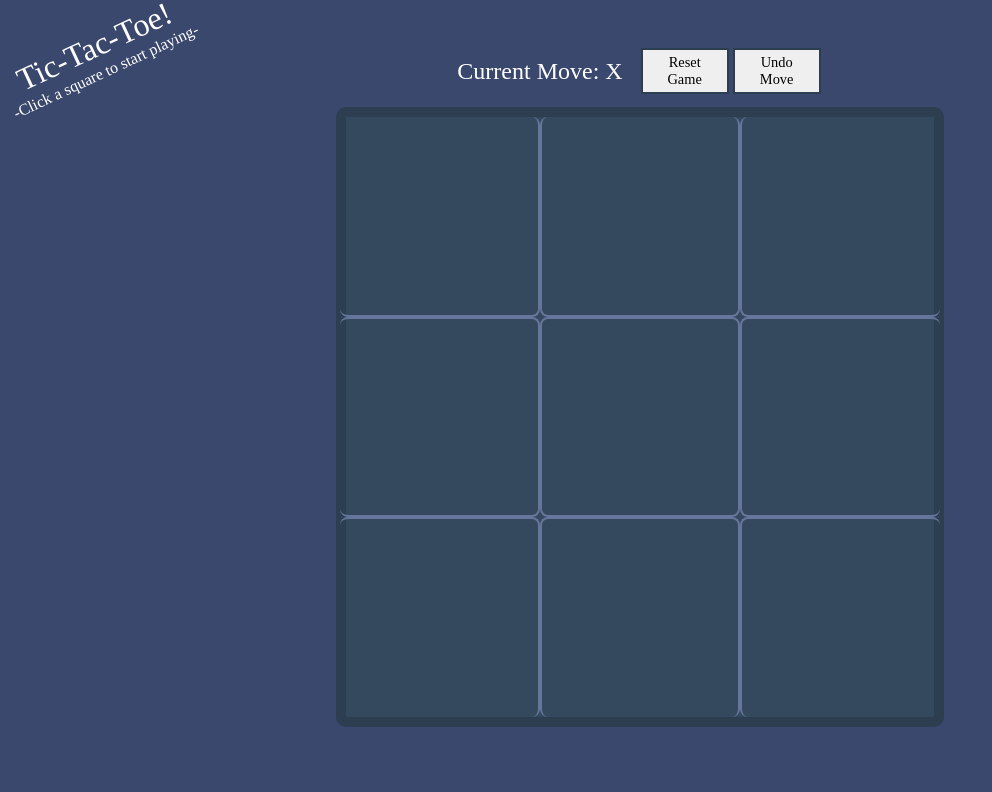
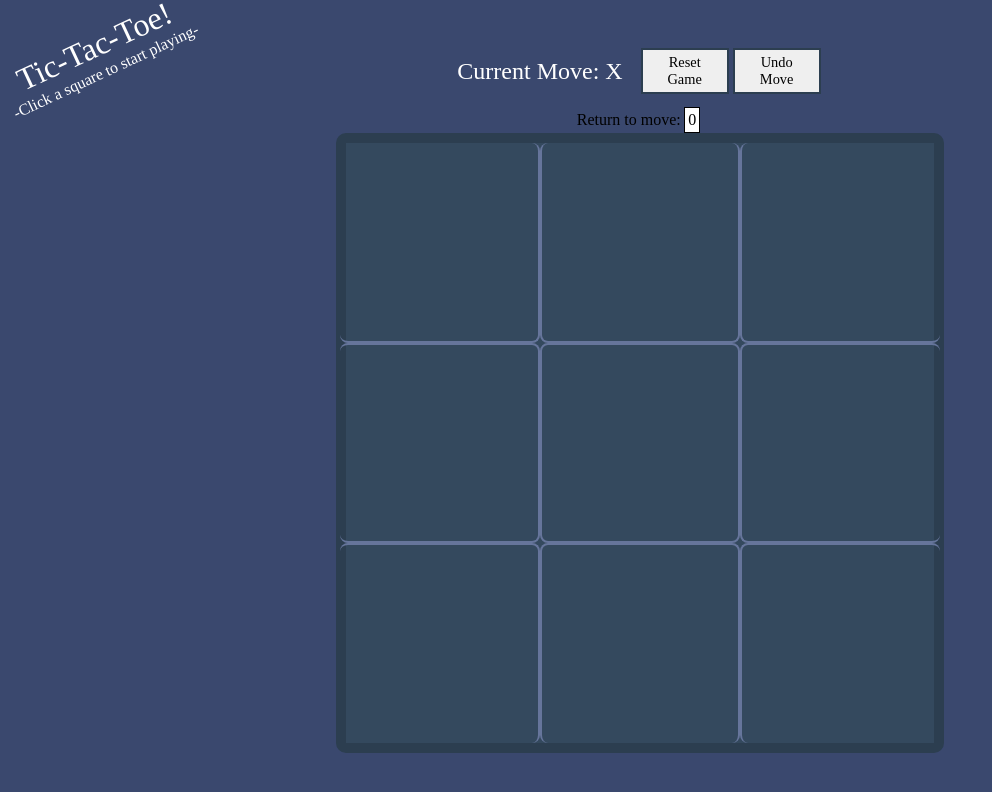
Before and after one commit to Vroomfrondal/Tic-Tac-Toe, a React (Create React App) app: page / in a window 1280 px wide. Shown: the top 792 px of the page, without its empty margins (0-992 px from the left). Built offline with nearby package versions, Linux system fonts and the light colour scheme; a web font is replaced by a local one.

Commit message:
Undo history functionality, modal feature change
- Fixed Modal closing when clicking outside the modal (intended feature but removed nonetheless)

 - Added undo to any move functionality

```diff
--- a/src/components/Board.css
+++ b/src/components/Board.css
@@ -54,6 +54,24 @@
   border: 10px solid #2c3e50;
   border-radius: 10px;
   color: #fff;
+}
+
+.undoHistory_dom_container {
+  display: flex;
+  justify-content: center;
+  align-items: center;
+}
+
+.pick_undo_button {
+  border: 1px solid black;
+  color: black;
+  background-color: white;
+  display: flex;
+  margin: 0rem 0.2rem 0rem 0.2rem;
+  padding: 0.2rem;
+  justify-content: space-between;
+  width: 1rem;
+  text-align: center;
 }
 
 @keyframes shake {
--- a/src/components/Board.tsx
+++ b/src/components/Board.tsx
@@ -12,9 +12,8 @@ const Board = () => {
   const [falseInput, setFalseInput] = useState(false)
   const [gameOver, setGameOver] = useState(false)
   const [modalOpenStatus, setModalOpenStatus] = useState(false)
-  const [undoPicture, setUndoPicture] = useState<string[][]>([
-    Array(9).fill(null),
-  ])
+  const [undoPicture, setUndoPicture] = useState<string[][]>([Array(9).fill(null)])
+  const [moveHistoryPicture, setMoveHistoryPicture] = useState<string[][]>([])
 
   // Win/Lose/Draw Condition
   useEffect(() => {
@@ -43,22 +42,36 @@ const Board = () => {
     if (gameOver === true) setModalOpenStatus(true)
   }, [gameOver])
 
-  // Shake Board on bad input
+  // CSS Shake Board on bad input
   useEffect(() => {
     setTimeout(() => {
       setFalseInput(false)
     }, 1000)
   }, [falseInput])
 
-  // set undoPicture to default when board cleared by undo button
+  // set undo states to default when board cleared by undo functionality
   useEffect(() => {
-    if (undoPicture.length === 1) setUndoPicture([Array(9).fill(null)])
+    if (undoPicture.length === 1) {
+      setUndoPicture([Array(9).fill(null)])
+      setMoveHistoryPicture([[]])
+    }
   }, [boardState])
+
+  // update move-undo state each time a move happens
+  useEffect(() => {
+    setMoveHistoryPicture((arr) => arr.filter((items) => items.length <= moveHistory.length))
+  }, [moveHistory])
+
+  // Player X gets first move by default
+  useEffect(() => {
+    if (moveHistoryPicture.length === 1) setPlayerTurn('X')
+  }, [moveHistoryPicture])
 
   const resetGame = () => {
     setPlayerTurn('X')
     setWinner('Draw')
     setMoveHistory([])
+    setMoveHistoryPicture([])
     setBoardState(Array(9).fill(null))
     setFalseInput(false)
     setGameOver(false)
@@ -67,27 +80,28 @@ const Board = () => {
     console.warn(`** Board history cleared **`)
   }
 
-  const undoMove = () => {
+  const undoLastMove = () => {
     if (moveHistory.length > 0) {
-      // Find most recently added move in undoPicture array
+      // Find most recently added move in undoPicture array and pop value
       undoPicture.forEach((_, index) => {
         const moveToUndo = moveHistory.length - 1
 
-        // update the state and pop move from undoPicture
         if (index === moveToUndo) {
           setBoardState([...undoPicture[index]])
           setUndoPicture((arr) =>
             arr.filter((item) => item !== undoPicture[undoPicture.length - 1])
           )
 
+          // Filtering out all moves after the undo move
+          setMoveHistory((arr) => arr.filter((_, index) => index !== arr.length - 1))
+          setMoveHistoryPicture((arr) =>
+            arr.filter((item) => item !== moveHistoryPicture[moveHistoryPicture.length - 1])
+          )
+
           playerTurn === 'X' ? setPlayerTurn('O') : setPlayerTurn('X')
-
-          setMoveHistory((arr) =>
-            arr.filter((_, index) => index !== arr.length - 1)
-          )
         }
       })
-    } else console.warn('A player needs to make a move to undo!')
+    }
   }
 
   const playGame = (index: number) => {
@@ -95,10 +109,13 @@ const Board = () => {
       const board = document.querySelector('.game_board')
       if (board) setFalseInput(true)
     } else {
-      // Update Board States with index of square clicked
+      // Update the boardState with the index of the square the user clicked
       boardState[index] = playerTurn
       setBoardState([...boardState])
       setFalseInput(false)
+
+      // Add current move to the undo states
+      setMoveHistoryPicture((arr) => [...arr, [...moveHistory]])
       setMoveHistory((arr) => [...arr, playerTurn])
       setUndoPicture((arr) => [...arr, [...boardState]])
 
@@ -116,6 +133,38 @@ const Board = () => {
     )
   }
 
+  const undoToSpecificHistory = (target: number) => {
+    if (moveHistory.length > 0) {
+      undoPicture.forEach((_, index) => {
+        if (index === target) {
+          // Filter out all moves clicked after the move the user wants to undo to
+          setBoardState([...undoPicture[target]])
+          setUndoPicture((arr) => arr.filter((items) => items <= undoPicture[target]))
+          setMoveHistory(moveHistoryPicture[index + 1])
+
+          // Dynamically update the players position for undo
+          if (index === moveHistory.length - 1)
+            setPlayerTurn(() => ((moveHistory.length - 1) % 2 === 0 ? 'X' : 'O'))
+        }
+      })
+    }
+  }
+
+  const UndoHistoryButton = ({ index }: any) => {
+    return (
+      <>
+        <span
+          className="pick_undo_button"
+          onClick={() => {
+            undoToSpecificHistory(index)
+          }}
+        >
+          {index}
+        </span>
+      </>
+    )
+  }
+
   return (
     <>
       <section className="game_header">
@@ -123,14 +172,21 @@ const Board = () => {
         <button type="reset" className="game_header_button" onClick={resetGame}>
           Reset Game
         </button>
-        <button className="game_header_button" onClick={undoMove}>
+        <button className="game_header_button" onClick={undoLastMove}>
           Undo Move
         </button>
       </section>
 
-      <section
-        className={falseInput ? 'game_board_when_input_error' : 'game_board'}
-      >
+      <section>
+        <div className="undoHistory_dom_container">
+          <div>Return to move:</div>
+          {undoPicture.map((_, index) => (
+            <UndoHistoryButton key={index} index={index} />
+          ))}
+        </div>
+      </section>
+
+      <section className={falseInput ? 'game_board_when_input_error' : 'game_board'}>
         <div>
           {renderSquare(0, 'square left_top')}
           {renderSquare(1, 'square left_middle')}
--- a/src/components/Modal.tsx
+++ b/src/components/Modal.tsx
@@ -12,10 +12,7 @@ function Modal({ open, onClose, winner }: ModalTypes) {
 
   return (
     <>
-      <div
-        onClick={onClose}
-        className="blackout_background_modal_container"
-      ></div>
+      <div className="blackout_background_modal_container"></div>
 
       <div className="modal">
         <section className="modal_content">
```
Also changed, not shown: .prettierrc.json.
